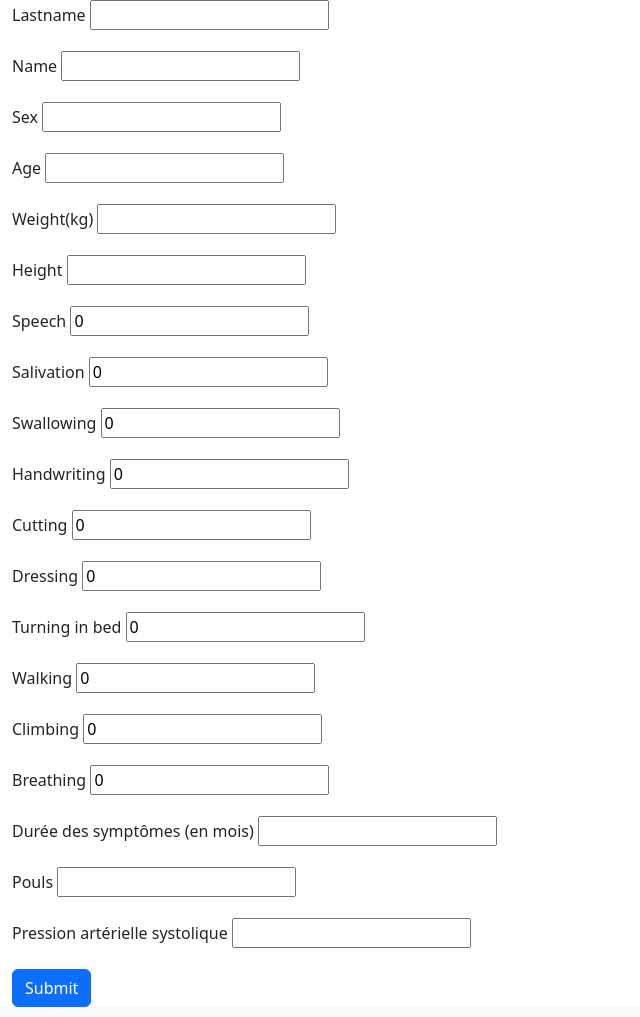
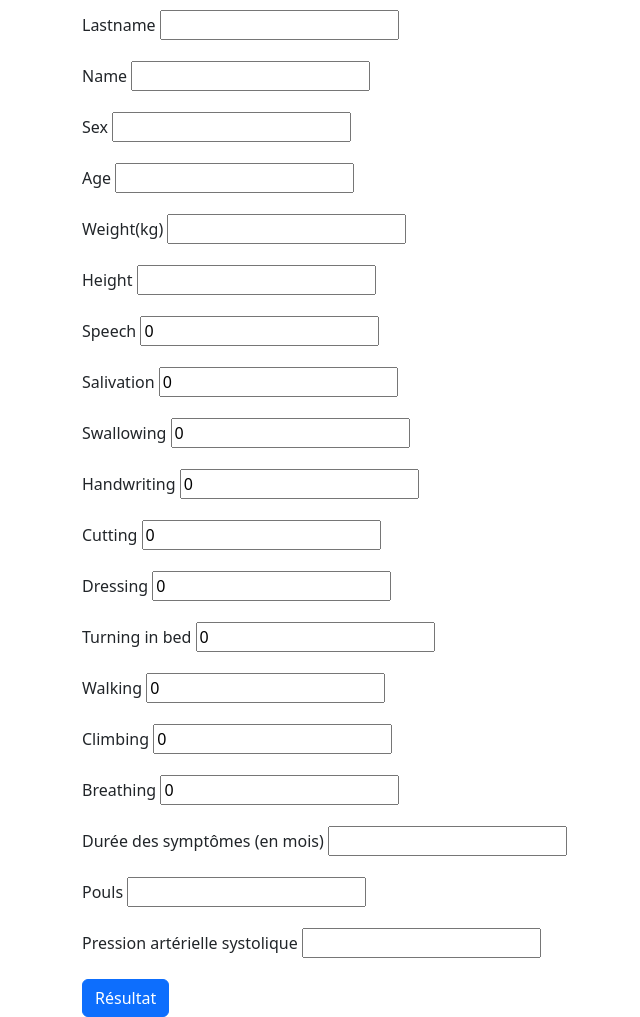
Before and after one commit to EddyS999/neuroPredict, a Django app: page / in a window 1280 px wide. Shown: the part 56-1073 px from the top of the page, without its empty margins (0-640 px from the left). Run offline with Django 4.2, Linux system fonts and the light colour scheme; some libraries are stand-ins or nearby versions.

Commit message:
interface

```diff
--- a/application/templates/index.html
+++ b/application/templates/index.html
@@ -14,7 +14,7 @@
   <title>NeuroPredict</title>
 </head>
 
-<div class="container-fluid">
+<div class="container">
 
   <body>
     <form method="post">
@@ -25,7 +25,7 @@
         {{ field }}
       </div>
       {% endfor %}
-      <button type="submit" class="btn btn-primary">Submit</button>
+      <button type="submit" class="btn btn-primary">Résultat</button>
     </form>
 
     <script src="https://cdn.jsdelivr.net/npm/bootstrap@5.3.0-alpha3/dist/js/bootstrap.bundle.min.js"
```
